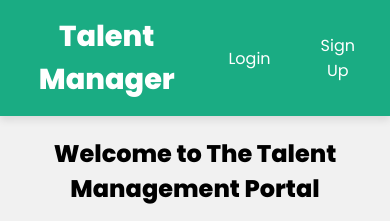
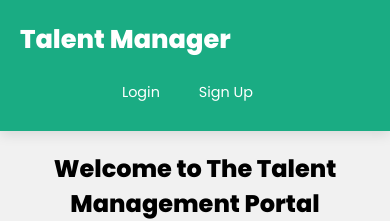
Before and after one commit to alexharris0214/ApplicationPortalFrontend, a React (Vite) app in the folder react/: page / in a window 390 px wide. Shown: the top 221 px of the page. Built offline with nearby package versions, Linux system fonts and the light colour scheme; no server answers.

Commit message:
navbar changes

```diff
--- a/react/pages/HomePage.jsx
+++ b/react/pages/HomePage.jsx
@@ -44,7 +44,7 @@ const HomePage = () => {
 
   return (
     <div>
-      <p>Welcome {loggedInUser.firstName}</p>
+      <p>Welcome {loggedInUser.firstName}!</p>
       <div style={{ padding: '20px', boxShadow: '0 0 10px rgba(0, 0, 0, 0.1)' }}>
         <h1>Job Board</h1>
         {user && user.role === 'RECRUITER' && (
--- a/react/src/index.css
+++ b/react/src/index.css
@@ -147,30 +147,35 @@ input.error {
   border: 1px solid var(--error);
 }
 
-/* navbar */
 /* Navbar Styling */
-
 .navbar-header {
-  background-color: var(--primary); /* Replace with your preferred color */
-  padding: 15px 0;
-  box-shadow: 0 4px 8px rgba(0, 0, 0, 0.1);
-  width: "100%";
+  background-color: var(--primary);
+  padding: 20px 0;
+  box-shadow: 0 4px 12px rgba(0, 0, 0, 0.1);
+  width: 100%;
 }
 
 .navbar-container {
   display: flex;
   justify-content: space-between;
-  flex-direction: row;
   align-items: center;
   max-width: 1200px;
   margin: 0 auto;
   padding: 0 20px;
+  position: relative;
+}
+
+.navbar-logo {
+  position: absolute;
+  left: 50%;
+  transform: translateX(-50%);
 }
 
 .navbar-logo h4 {
   color: #fff;
   font-family: 'Poppins', sans-serif;
-  font-size: 1.8rem;
+  font-size: 2rem;
+  font-weight: bold;
   margin: 0;
   cursor: pointer;
 }
@@ -178,41 +183,83 @@ input.error {
 .navbar-links {
   display: flex;
   align-items: center;
+  margin-left: auto;
+  justify-content: flex-end;
 }
 
 .navbar-links a {
   color: #fff;
   text-decoration: none;
   font-family: 'Poppins', sans-serif;
-  margin-left: 20px;
-  font-size: 1rem;
-  padding: 8px 15px;
+  margin-left: 25px;
+  font-size: 1.1rem;
+  padding: 10px 20px;
   transition: background-color 0.3s ease;
-  border-radius: 4px;
+  border-radius: 6px;
 }
 
 .navbar-links a:hover {
-  background-color: rgba(255, 255, 255, 0.2);
-}
-
-.navbar-links a:last-child {
-  margin-right: 0;
+  background-color: rgba(255, 255, 255, 0.15);
 }
 
 .navbar-links a.logout-btn {
   background-color: #fff;
   color: var(--primary);
   border: 2px solid var(--primary);
-  padding: 6px 10px;
-  border-radius: 4px;
+  padding: 8px 16px;
+  border-radius: 6px;
   cursor: pointer;
-  font-size: 1rem;
+  font-size: 1.1rem;
+  font-weight: bold;
   transition: background-color 0.3s ease, color 0.3s ease;
 }
 
 .navbar-links a.logout-btn:hover {
   background-color: var(--primary);
   color: #fff;
+}
+
+/* Responsive Design */
+@media (max-width: 768px) {
+  .navbar-container {
+    flex-direction: column;
+    align-items: flex-start;
+  }
+
+  .navbar-logo {
+    position: relative;
+    left: 0;
+    transform: translateX(0);
+    margin-bottom: 15px;
+  }
+
+  .navbar-links {
+    width: 100%;
+    justify-content: center;
+  }
+
+  .navbar-links a {
+    margin-left: 0;
+    margin-right: 15px;
+    padding: 10px 15px;
+    font-size: 1rem;
+  }
+}
+
+@media (max-width: 480px) {
+  .navbar-logo h4 {
+    font-size: 1.6rem;
+  }
+
+  .navbar-links a {
+    font-size: 0.9rem;
+    padding: 8px 12px;
+  }
+
+  .navbar-links a.logout-btn {
+    padding: 6px 12px;
+    font-size: 1rem;
+  }
 }
 
 
```
